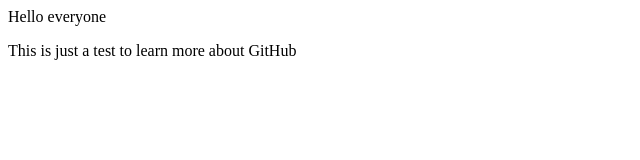
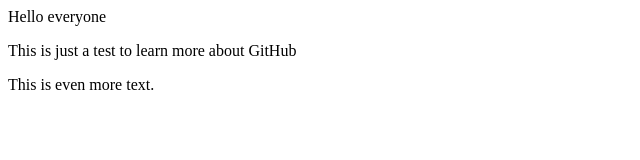
Before and after one commit to kiannaamaya/demo-repo2, a plain HTML site: page index.html in a window 1280 px wide. Shown: the whole page, without its empty margins (0-640 px from the left). Drawn offline with Linux system fonts and the light colour scheme.

Commit message:
adding more text to index.html

```diff
--- a/index.html
+++ b/index.html
@@ -1,2 +1,3 @@
 <div> Hello everyone</div>
 <p> This is just a test to learn more about GitHub</p>
+<p> This is even more text. </p>
```
